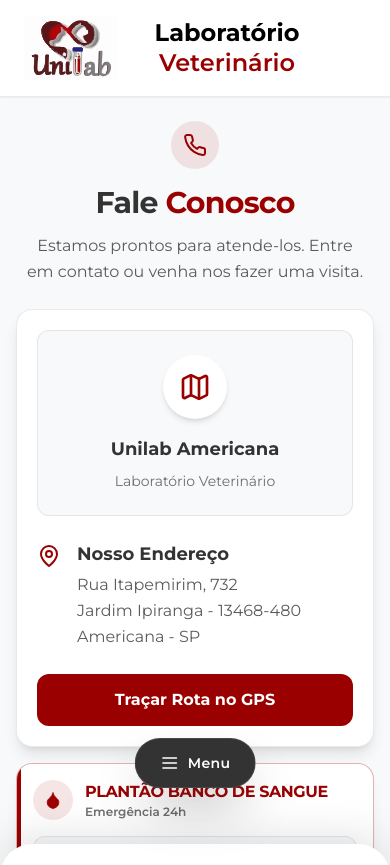
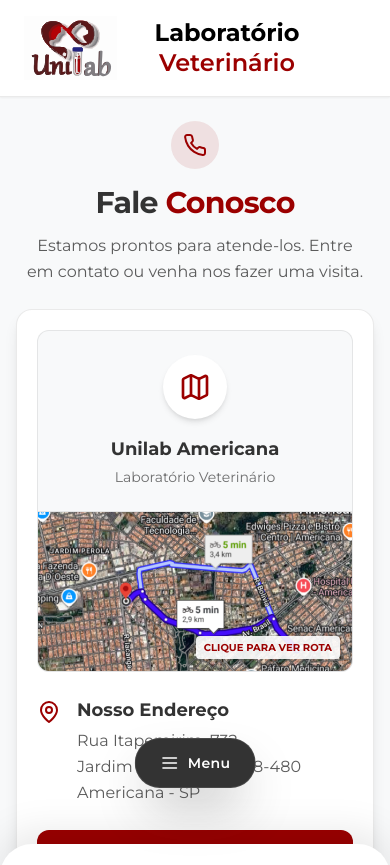
Before and after one commit to Fmarzochi/unilab, a Next.js app in the folder frontend/: page /contato in a window 390 px wide. Shown: the top 865 px of the page. Built offline with nearby package versions, Linux system fonts and the light colour scheme.

Commit message:
Integrei o mapa estático de localização diretamente no card da unidade Americana na página de Contato, mantendo a responsividade e todos os hiperlinks de navegação ativos

```diff
--- a/frontend/src/app/contato/page.tsx
+++ b/frontend/src/app/contato/page.tsx
@@ -2,6 +2,7 @@
 
 import { motion } from "framer-motion";
 import { Phone, Mail, MapPin, MessageCircle, Map, Droplet, Clock } from "lucide-react";
+import Image from "next/image";
 
 export default function Contato() {
   return (
@@ -34,12 +35,35 @@
             transition={{ duration: 0.6, delay: 0.2, ease: "easeOut" }}
             className="bg-unilab-white p-5 sm:p-8 rounded-2xl border border-unilab-gray/10 shadow-lg flex flex-col h-full"
           >
-            <div className="flex-1 bg-unilab-offWhite rounded-xl border border-unilab-gray/10 flex flex-col items-center justify-center p-6 sm:p-8 mb-6 text-center group">
-              <div className="w-16 h-16 bg-white rounded-full flex items-center justify-center shadow-md mb-4 text-unilab-red group-hover:scale-110 transition-transform">
-                <Map className="w-8 h-8" />
+            {/* QUADRO INTERNO COM MAPA INTEGRADO */}
+            <div className="flex-1 bg-unilab-offWhite rounded-xl border border-unilab-gray/10 flex flex-col overflow-hidden mb-6 group">
+              {/* Parte Superior: Texto e Ícone */}
+              <div className="p-6 flex flex-col items-center justify-center text-center">
+                <div className="w-16 h-16 bg-white rounded-full flex items-center justify-center shadow-md mb-4 text-unilab-red group-hover:scale-110 transition-transform">
+                  <Map className="w-8 h-8" />
+                </div>
+                <h3 className="font-bold text-unilab-gray text-lg mb-1">Unilab Americana</h3>
+                <p className="text-unilab-gray/70 text-sm">Laboratório Veterinário</p>
               </div>
-              <h3 className="font-bold text-unilab-gray text-lg mb-2">Unilab Americana</h3>
-              <p className="text-unilab-gray/70 text-sm">Laboratório Veterinário</p>
+
+              {/* Parte Inferior: O Mapa dentro do quadro */}
+              <a
+                href="https://www.google.com/maps/dir/?api=1&destination=Rua+Itapemirim+732+Americana+SP"
+                target="_blank"
+                rel="noopener noreferrer"
+                className="relative block w-full h-40 sm:h-48 border-t border-unilab-gray/10 overflow-hidden group/map"
+              >
+                <div className="absolute inset-0 bg-unilab-red/5 opacity-0 group-hover/map:opacity-100 transition-opacity z-10"></div>
+                <Image
+                  src="/images/mapa-unilab.jpg"
+                  alt="Mapa de localização Unilab Americana"
+                  fill
+                  className="object-cover transition-transform duration-500 group-hover/map:scale-110"
+                />
+                <div className="absolute bottom-3 right-3 bg-white/90 px-2 py-1 rounded text-[10px] font-bold text-unilab-red shadow-sm z-20">
+                  CLIQUE PARA VER ROTA
+                </div>
+              </a>
             </div>
 
             <div className="flex items-start gap-4 mb-6">
@@ -54,9 +78,9 @@
               </div>
             </div>
 
-            {/* Smart Link: Traçar Rota via GPS */}
+            {/* Smart Link: Traçar Rota via GPS - Mantendo sua cor personalizada */}
             <a
-              href="https://www.google.com/maps/dir/?api=1&destination=Rua+Itapemirim,+732+-+Jardim+Ipiranga,+Americana+-+SP,+13468-480"
+              href="https://www.google.com/maps/dir/?api=1&destination=Rua+Itapemirim+732+Americana+SP"
               target="_blank"
               rel="noopener noreferrer"
               className="mt-auto w-full bg-unilab-red text-white py-3.5 rounded-xl font-bold flex items-center justify-center gap-2 hover:bg-[#b31b20] hover:shadow-lg transition-all active:scale-95"
@@ -72,11 +96,9 @@
             transition={{ duration: 0.6, delay: 0.3, ease: "easeOut" }}
             className="flex flex-col gap-3 sm:gap-4 justify-center"
           >
-
-            {/* CARTÃO DE EMERGÊNCIA: PLANTÃO BANCO DE SANGUE */}
+            {/* PLANTÃO BANCO DE SANGUE */}
             <div className="bg-unilab-white p-4 sm:p-5 rounded-2xl border border-unilab-red/30 shadow-lg shadow-unilab-red/5 flex flex-col gap-3 relative overflow-hidden group">
               <div className="absolute top-0 left-0 w-1 h-full bg-unilab-red"></div>
-
               <div className="flex items-center gap-3 mb-1">
                 <div className="w-10 h-10 rounded-full bg-unilab-red/10 flex items-center justify-center text-unilab-red flex-shrink-0 group-hover:scale-110 transition-transform">
                   <Droplet className="w-5 h-5" fill="currentColor" strokeWidth={1} />
@@ -88,27 +110,24 @@
               </div>
 
               <div className="flex flex-col gap-2">
-                {/* Número 1 */}
                 <div className="flex items-center justify-between bg-unilab-offWhite p-2 sm:p-2.5 rounded-xl border border-unilab-gray/10 hover:border-unilab-red/20 transition-colors">
                   <span className="text-sm sm:text-base font-bold text-unilab-gray pl-2">(19) 99115-0546</span>
                   <div className="flex gap-2">
-                    <a href="tel:+5519991150546" title="Ligar agora" className="p-2 sm:p-2.5 bg-unilab-white rounded-lg text-unilab-red hover:bg-unilab-red hover:text-white transition-colors border border-unilab-gray/10 shadow-sm active:scale-95">
+                    <a href="tel:+5519991150546" className="p-2 sm:p-2.5 bg-unilab-white rounded-lg text-unilab-red hover:bg-unilab-red hover:text-white transition-colors border border-unilab-gray/10 active:scale-95">
                       <Phone className="w-4 h-4" />
                     </a>
-                    <a href="https://wa.me/5519991150546?text=Olá, preciso de atendimento no plantão do Banco de Sangue." target="_blank" rel="noopener noreferrer" title="Chamar no WhatsApp" className="p-2 sm:p-2.5 bg-unilab-white rounded-lg text-[#25D366] hover:bg-[#25D366] hover:text-white transition-colors border border-unilab-gray/10 shadow-sm active:scale-95">
+                    <a href="https://wa.me/5519991150546" target="_blank" rel="noopener noreferrer" className="p-2 sm:p-2.5 bg-unilab-white rounded-lg text-[#25D366] hover:bg-[#25D366] hover:text-white transition-colors border border-unilab-gray/10 active:scale-95">
                       <MessageCircle className="w-4 h-4" />
                     </a>
                   </div>
                 </div>
-
-                {/* Número 2 */}
                 <div className="flex items-center justify-between bg-unilab-offWhite p-2 sm:p-2.5 rounded-xl border border-unilab-gray/10 hover:border-unilab-red/20 transition-colors">
                   <span className="text-sm sm:text-base font-bold text-unilab-gray pl-2">(19) 99866-5848</span>
                   <div className="flex gap-2">
-                    <a href="tel:+5519998665848" title="Ligar agora" className="p-2 sm:p-2.5 bg-unilab-white rounded-lg text-unilab-red hover:bg-unilab-red hover:text-white transition-colors border border-unilab-gray/10 shadow-sm active:scale-95">
+                    <a href="tel:+5519998665848" className="p-2 sm:p-2.5 bg-unilab-white rounded-lg text-unilab-red hover:bg-unilab-red hover:text-white transition-colors border border-unilab-gray/10 active:scale-95">
                       <Phone className="w-4 h-4" />
                     </a>
-                    <a href="https://wa.me/5519998665848?text=Olá, preciso de atendimento no plantão do Banco de Sangue." target="_blank" rel="noopener noreferrer" title="Chamar no WhatsApp" className="p-2 sm:p-2.5 bg-unilab-white rounded-lg text-[#25D366] hover:bg-[#25D366] hover:text-white transition-colors border border-unilab-gray/10 shadow-sm active:scale-95">
+                    <a href="https://wa.me/5519998665848" target="_blank" rel="noopener noreferrer" className="p-2 sm:p-2.5 bg-unilab-white rounded-lg text-[#25D366] hover:bg-[#25D366] hover:text-white transition-colors border border-unilab-gray/10 active:scale-95">
                       <MessageCircle className="w-4 h-4" />
                     </a>
                   </div>
@@ -116,9 +135,8 @@
               </div>
             </div>
 
-            {/* NOVO CARTÃO UNIFICADO: ATENDIMENTO COMERCIAL */}
+            {/* ATENDIMENTO COMERCIAL */}
             <div className="bg-unilab-white p-4 sm:p-5 rounded-2xl border border-unilab-gray/10 shadow-md flex flex-col gap-3 group">
-
               <div className="flex items-center gap-3 mb-1">
                 <div className="w-10 h-10 rounded-full bg-unilab-offWhite flex items-center justify-center text-unilab-gray group-hover:scale-110 transition-transform">
                   <Clock className="w-5 h-5" />
@@ -128,21 +146,20 @@
                   <p className="text-unilab-gray/70 text-xs sm:text-sm">Seg a Sex (08h30 - 18h) | Sáb (08h30 - 13h)</p>
                 </div>
               </div>
-
               <div className="flex items-center justify-between bg-unilab-offWhite p-2 sm:p-2.5 rounded-xl border border-unilab-gray/10 hover:border-unilab-gray/30 transition-colors">
                 <span className="text-sm sm:text-base font-bold text-unilab-gray pl-2">(19) 3406-1779</span>
                 <div className="flex gap-2">
-                  <a href="tel:+551934061779" title="Ligar agora" className="p-2 sm:p-2.5 bg-unilab-white rounded-lg text-unilab-red hover:bg-unilab-red hover:text-white transition-colors border border-unilab-gray/10 shadow-sm active:scale-95">
+                  <a href="tel:+551934061779" className="p-2 sm:p-2.5 bg-unilab-white rounded-lg text-unilab-red hover:bg-unilab-red hover:text-white transition-colors border border-unilab-gray/10 active:scale-95">
                     <Phone className="w-4 h-4" />
                   </a>
-                  <a href="https://wa.me/551934061779?text=Olá,%20Unilab!%20Gostaria%20de%20mais%20informações." target="_blank" rel="noopener noreferrer" title="Chamar no WhatsApp" className="p-2 sm:p-2.5 bg-unilab-white rounded-lg text-[#25D366] hover:bg-[#25D366] hover:text-white transition-colors border border-unilab-gray/10 shadow-sm active:scale-95">
+                  <a href="https://wa.me/551934061779" target="_blank" rel="noopener noreferrer" className="p-2 sm:p-2.5 bg-unilab-white rounded-lg text-[#25D366] hover:bg-[#25D366] hover:text-white transition-colors border border-unilab-gray/10 active:scale-95">
                     <MessageCircle className="w-4 h-4" />
                   </a>
                 </div>
               </div>
             </div>
 
-            {/* Smart Link: E-mail */}
+            {/* E-MAIL */}
             <a
               href="mailto:unilabvet@outlook.com"
               className="group flex items-center gap-4 bg-unilab-white p-3.5 sm:p-5 rounded-2xl border border-unilab-gray/10 hover:border-unilab-red/20 hover:shadow-lg transition-all"
@@ -155,9 +172,7 @@
                 <p className="text-unilab-gray/70 mt-0.5 text-sm">unilabvet@outlook.com</p>
               </div>
             </a>
-
           </motion.div>
-
         </div>
       </div>
     </div>
```
Also changed, not shown: frontend/public/images/mapa-unilab.jpg (added).
